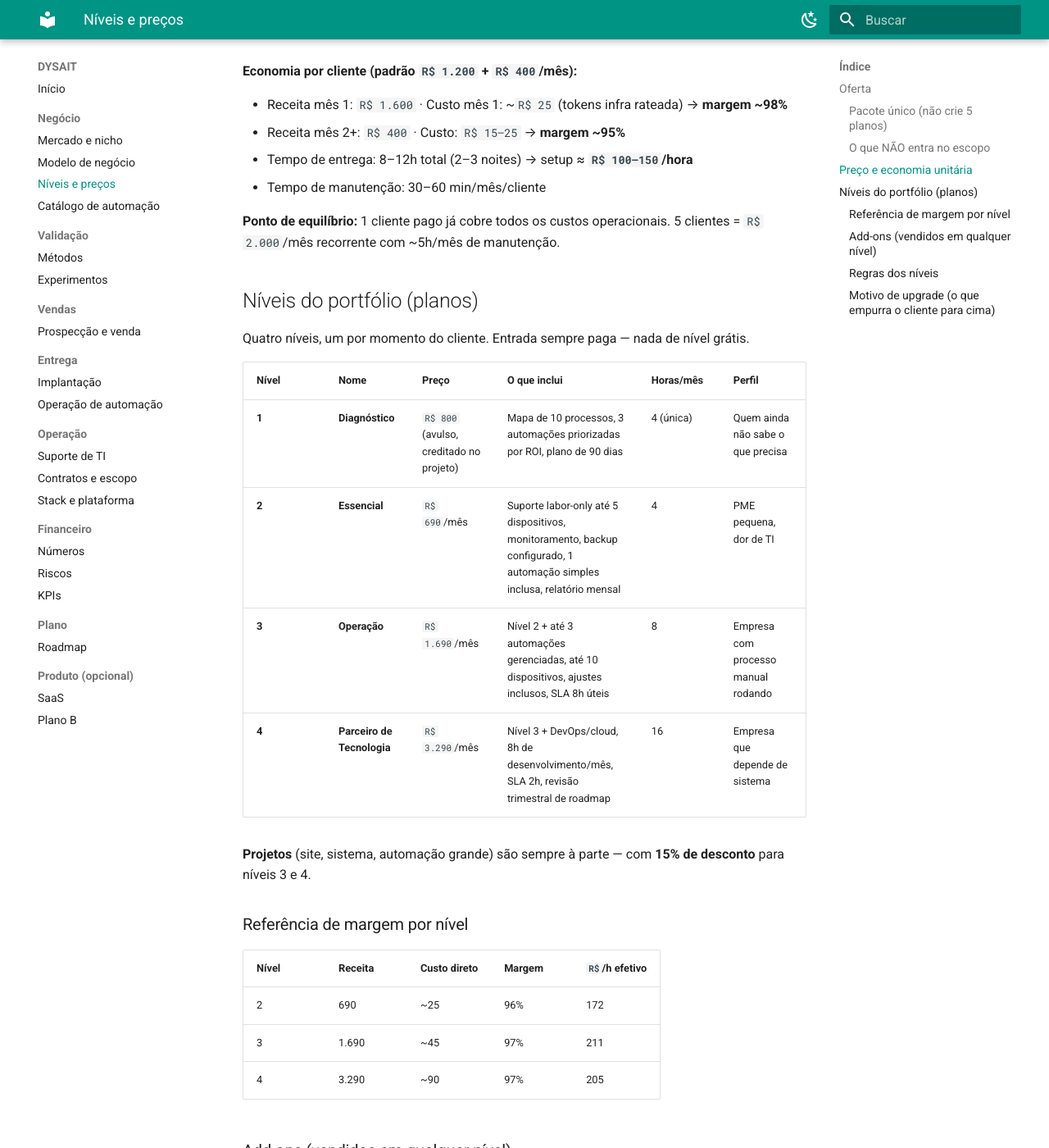
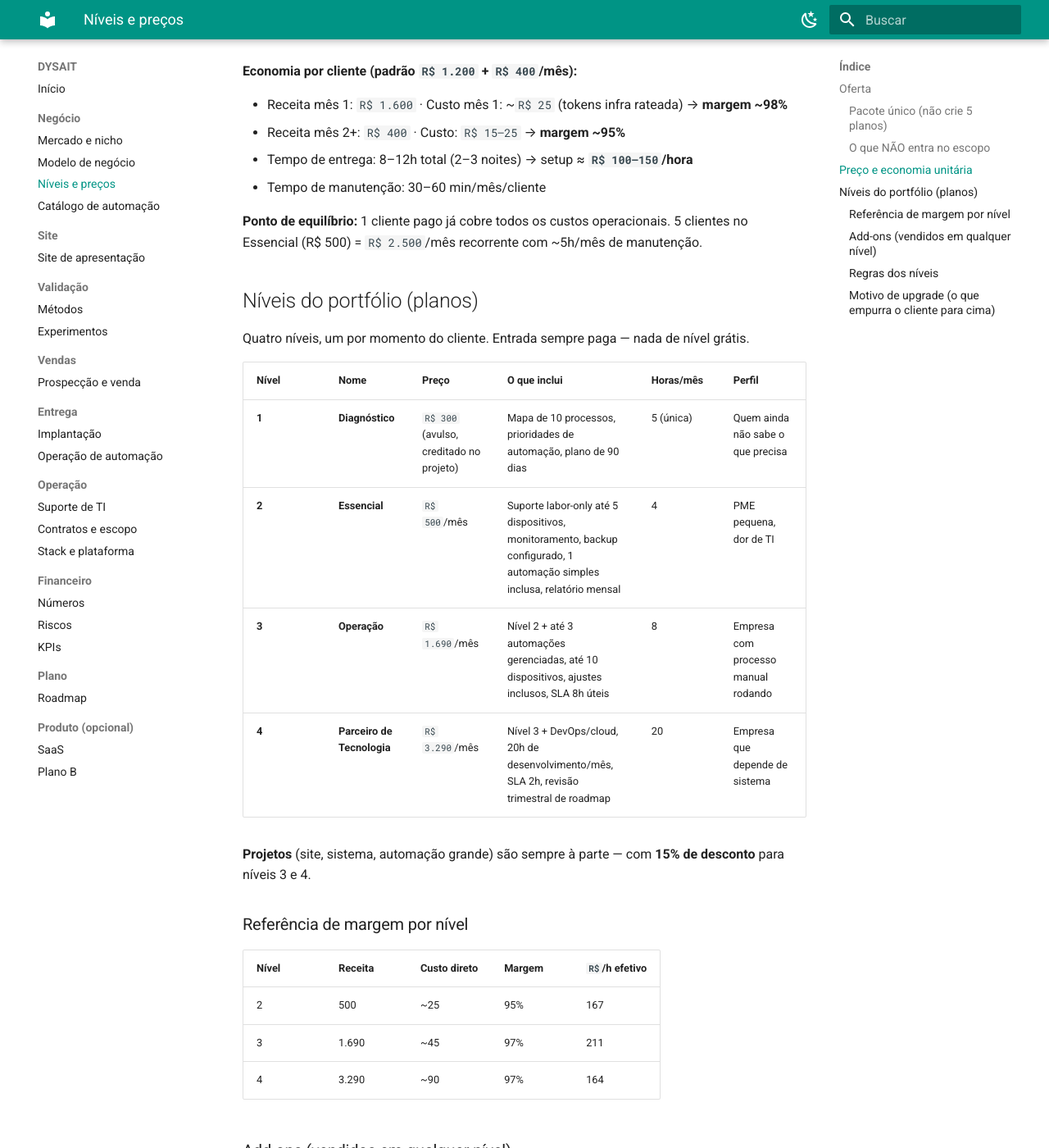
Before and after one commit to DYSAIT/dysait, an MkDocs documentation site: the page built from documentacao/docs/negocio/niveis.md, in a window 1280 px wide and 1400 px high, scrolled down 1355 px. Shown: the whole window at 82% size. Built offline with MkDocs 1.6.1 and Material for MkDocs 9.7.7, drawn with Linux system fonts in a browser that asks for light colours.

Commit message:
feat: site de apresentação em React e documentação sincronizada
- site/ com Vite + React 19 + Tailwind v4 (layout Flowbite-like)
- planos cumulativos: 300 único / 500 / 1.690 / 3.290, Parceiro com 20h
- contatos reais (WhatsApp e e-mail)
- docs: página do site, nav, preços e margens atualizados

```diff
--- a/documentacao/docs/negocio/niveis.md
+++ b/documentacao/docs/negocio/niveis.md
@@ -50,7 +50,7 @@
 - Tempo de entrega: 8–12h total (2–3 noites) → setup ≈ **`R$ 100–150`/hora**
 - Tempo de manutenção: 30–60 min/mês/cliente
 
-**Ponto de equilíbrio:** 1 cliente pago já cobre todos os custos operacionais. 5 clientes = `R$ 2.000`/mês recorrente com ~5h/mês de manutenção.
+**Ponto de equilíbrio:** 1 cliente pago já cobre todos os custos operacionais. 5 clientes no Essencial (R$ 500) = `R$ 2.500`/mês recorrente com ~5h/mês de manutenção.
 
 ## Níveis do portfólio (planos)
 
@@ -58,10 +58,10 @@
 
 | Nível | Nome | Preço | O que inclui | Horas/mês | Perfil |
 |---|---|---|---|---|---|
-| **1** | **Diagnóstico** | `R$ 800` (avulso, creditado no projeto) | Mapa de 10 processos, 3 automações priorizadas por ROI, plano de 90 dias | 4 (única) | Quem ainda não sabe o que precisa |
-| **2** | **Essencial** | `R$ 690`/mês | Suporte labor-only até 5 dispositivos, monitoramento, backup configurado, 1 automação simples inclusa, relatório mensal | 4 | PME pequena, dor de TI |
+| **1** | **Diagnóstico** | `R$ 300` (avulso, creditado no projeto) | Mapa de 10 processos, prioridades de automação, plano de 90 dias | 5 (única) | Quem ainda não sabe o que precisa |
+| **2** | **Essencial** | `R$ 500`/mês | Suporte labor-only até 5 dispositivos, monitoramento, backup configurado, 1 automação simples inclusa, relatório mensal | 4 | PME pequena, dor de TI |
 | **3** | **Operação** | `R$ 1.690`/mês | Nível 2 + até 3 automações gerenciadas, até 10 dispositivos, ajustes inclusos, SLA 8h úteis | 8 | Empresa com processo manual rodando |
-| **4** | **Parceiro de Tecnologia** | `R$ 3.290`/mês | Nível 3 + DevOps/cloud, 8h de desenvolvimento/mês, SLA 2h, revisão trimestral de roadmap | 16 | Empresa que depende de sistema |
+| **4** | **Parceiro de Tecnologia** | `R$ 3.290`/mês | Nível 3 + DevOps/cloud, 20h de desenvolvimento/mês, SLA 2h, revisão trimestral de roadmap | 20 | Empresa que depende de sistema |
 
 **Projetos** (site, sistema, automação grande) são sempre à parte — com **15% de desconto** para níveis 3 e 4.
 
@@ -69,9 +69,9 @@
 
 | Nível | Receita | Custo direto | Margem | `R$`/h efetivo |
 |---|---|---|---|---|
-| 2 | 690 | ~25 | 96% | 172 |
+| 2 | 500 | ~25 | 95% | 167 |
 | 3 | 1.690 | ~45 | 97% | 211 |
-| 4 | 3.290 | ~90 | 97% | 205 |
+| 4 | 3.290 | ~90 | 97% | 164 |
 
 ### Add-ons (vendidos em qualquer nível)
 
--- a/mkdocs.yml
+++ b/mkdocs.yml
@@ -49,6 +49,8 @@
       - Modelo de negócio: negocio/escada.md
       - Níveis e preços: negocio/niveis.md
       - Catálogo de automação: negocio/catalogo.md
+  - Site:
+      - Site de apresentação: site/apresentacao.md
   - Validação:
       - Métodos: validacao/metodos.md
       - Experimentos: validacao/experimentos.md
```
Also changed, not shown: documentacao/docs/index.md (+2 -2 lines), documentacao/docs/site/apresentacao.md (added, +105 -0 lines), site/index.html (added), site/package.json (added), site/src/App.jsx (added), site/src/main.jsx (added), site/src/styles.css (added), site/vite.config.js (added), 2 other files.
